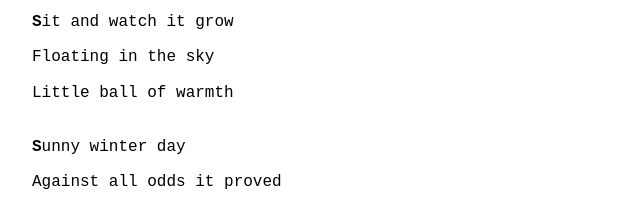
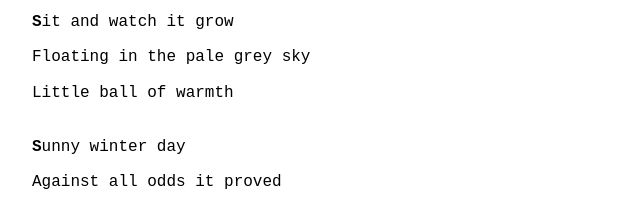
Before and after one commit to chilicrisp/chilicrisp, a plain HTML site: page index.html in a window 1280 px wide. Shown: the part 2936-3141 px from the top of the page, 104-744 px from the left. Drawn offline with Linux system fonts and the light colour scheme.

Commit message:
Update index.html

```diff
--- a/index.html
+++ b/index.html
@@ -59,7 +59,7 @@ body {padding: 10vw;}
 <br>
 <br>
 <p><b>S</b>it and watch it grow
-<p>Floating in the sky
+<p>Floating in the pale grey sky
 <p>Little ball of warmth
 <br>
 <br>
```
